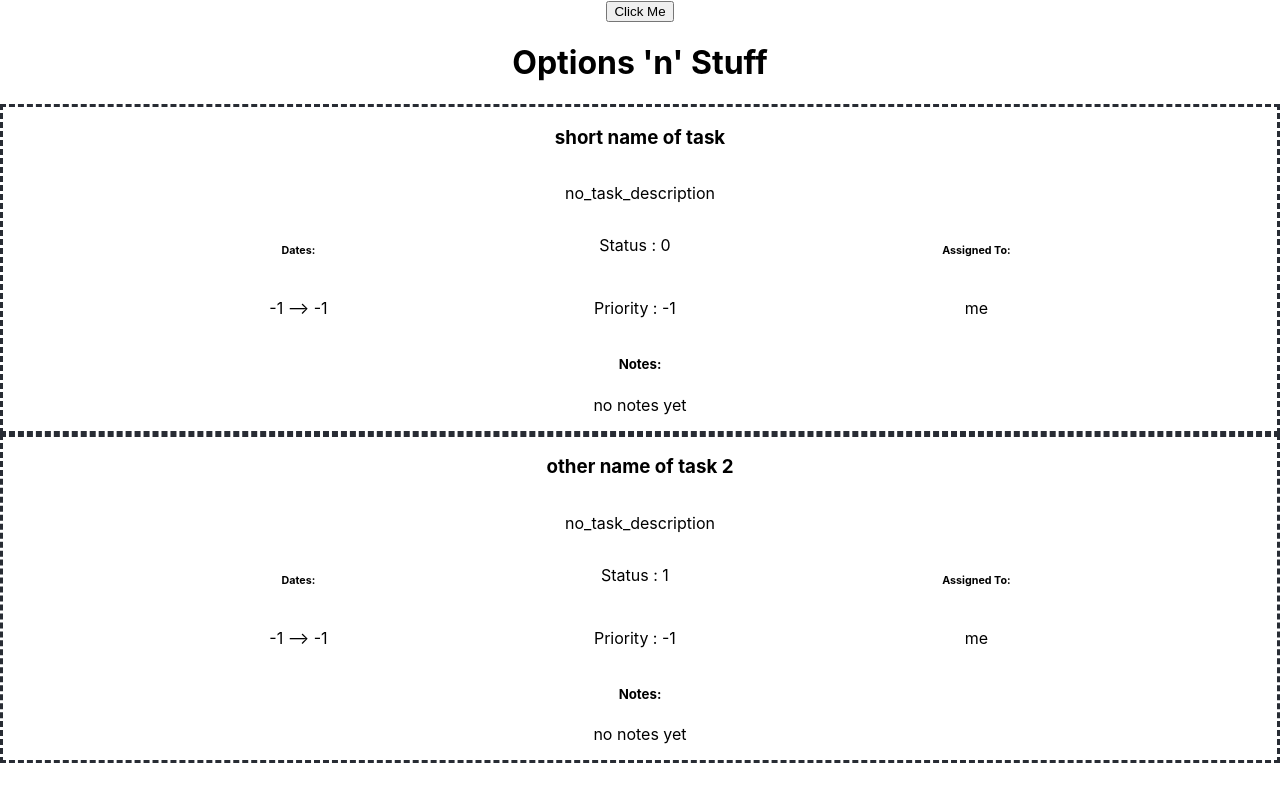
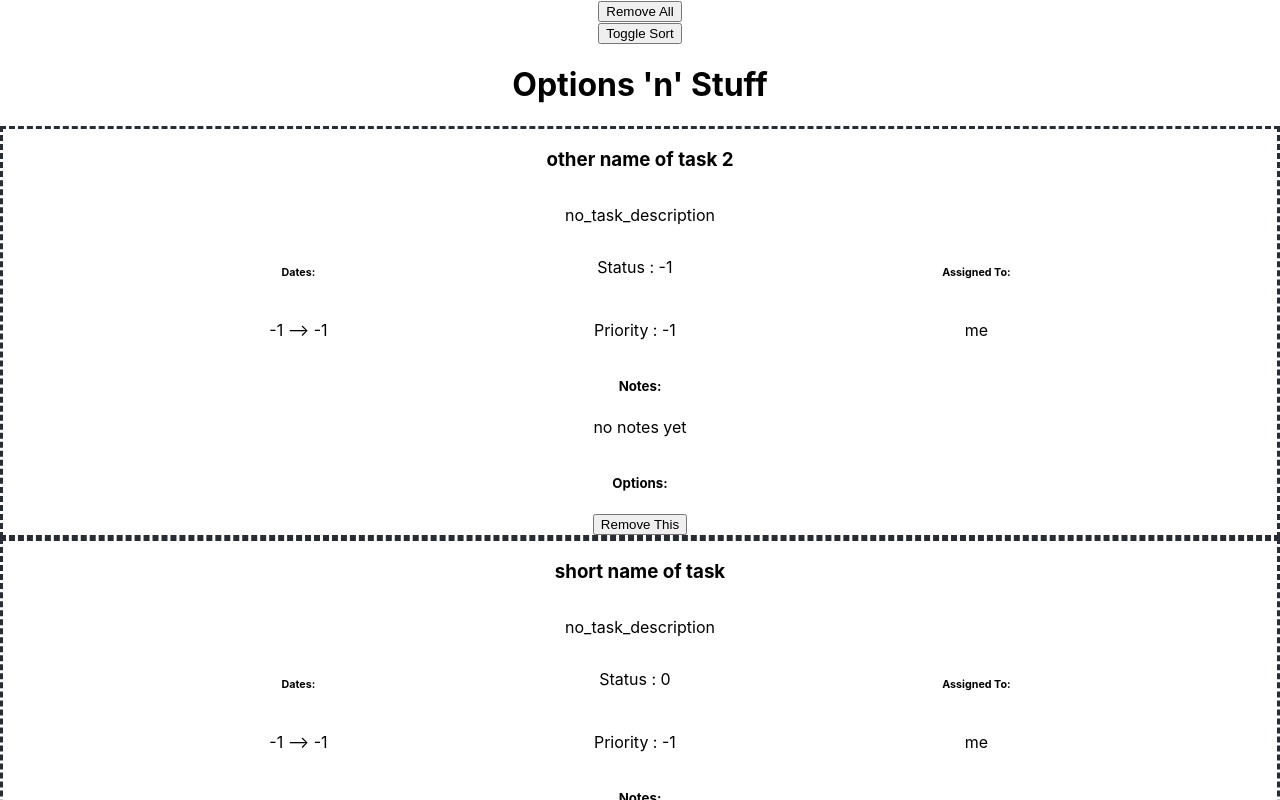
Before and after one commit to TjhaiME/reactGroupProject, a React (Create React App) app: page / in a window 1280 px wide. Shown: the top 800 px of the page. Built offline with nearby package versions, Linux system fonts and the light colour scheme.

Commit message:
added sort and updated and used button component for all buttons

```diff
--- a/src/App.jsx
+++ b/src/App.jsx
@@ -5,6 +5,7 @@ import { useState } from 'react';
 import ReactButton from './Button';
 
 
+//let sortUpdated = false
 
 let initialTasks = {
   //FOR TESTING!!!!
@@ -25,6 +26,16 @@ let initialTasks = {
     "dateAdded" : -1,
     "priority" : -1, // NO PRIORITY
     "status" : 1, //nothing done yet, various states including: in-progress, completed, review
+    "assignedTo" : "me",//default
+    "notes" : "no notes yet"
+  },
+  "2" : {
+    "name" : "other name of task 2",
+    "description" : "no_task_description",
+    "dateDue" : -1, //-1 means NO DUE DATE, everyother number represents milliseconds since 1960 or whatever it is
+    "dateAdded" : -1,
+    "priority" : -1, // NO PRIORITY
+    "status" : -1, //nothing done yet, various states including: in-progress, completed, review
     "assignedTo" : "me",//default
     "notes" : "no notes yet"
   },
@@ -55,6 +66,7 @@ function App() {
   let [tasks, setTasks] = useState(initialTasks) //let tasks = {}
   //let isSorted = true
   let [isSorted,setIsSorted] = useState(true)
+  //sortUpdated = true
 
 
 
@@ -62,7 +74,7 @@ function App() {
 
   ///////////////////////////////////////
   //    Sorting        //
-  function get_sorted_keys(whatProperty="status"){
+  function get_sorted_keys(sortBool, whatProperty="status"){
 
     function compareStatus(a, b) {
       if (a.status < b.status) {
@@ -73,19 +85,41 @@ function App() {
       // a must be equal to b
       return 0;
     }
-
+    function compareKeys(a, b) {
+      if (parseInt(a.key) < parseInt(b.key)) {
+        return -1;
+      } else if (parseInt(a.key) > parseInt(b.key)) {
+        return 1;
+      }
+      // a must be equal to b
+      return 0;
+    }
     //could have other ones for priority etc
     let newObjs = []
-    for(let objKey of Object.keys(tasks)){
+    //for(let objKey of Object.keys(tasks)){
+    for(let index = 0; index < Object.keys(tasks).length; index++){
+      let objKey = Object.keys(tasks)[index]
       newObjs.push({})
-      newObjs[objKey]["status"] = tasks[objKey].status
-      newObjs[objKey]["key"] = objKey
+
+      //ADDING 2 CONSOLE LOGS FIXED A BUG....
+      //PERHAPS IT IS AN ASYNC ISSUE
+      console.log("key = ",objKey,", this task = ")
+      console.log(tasks[objKey])
+
+      newObjs[index]["status"] = tasks[objKey].status
+      newObjs[index]["key"] = objKey
     }
-    const sortedTempObjs = newObjs.toSorted(compareStatus)
+    let sortedTempObjs = []
+    if (sortBool == true){
+      sortedTempObjs = newObjs.toSorted(compareStatus)
+    }else{
+      sortedTempObjs = newObjs.toSorted(compareKeys)
+    }
     let sortedKeys = []
     for(let tempObj of sortedTempObjs){
       sortedKeys.push(tempObj.key)
     }
+
 
     return sortedKeys
   }////////////////////////////////////////
@@ -102,39 +136,57 @@ function App() {
   // }
 
 
+///////////////////////////////////////////////////////////////////////////
+//         Button functions
+//////////////////////////////////////////////
 
-
-  function add_task(taskElement){
+  const add_task = (taskElement) => {
     let newTasks = structuredClone(tasks)
     newTasks[String(nextID)] = taskElement //add new task
     setTasks(newTasks) //save to state variable
     nextID += 1
+    //make taskElement with from then use this function
   }
-  function remove_task(taskKey){
+  const remove_task = (taskKey) => {
+    // let sortBool = isSorted
+    // setIsSorted(false)
+    //some reason it doesnt work when isSorted == true
+
     let newTasks = structuredClone(tasks)
     delete newTasks[taskKey]
     setTasks(newTasks) //save to state variable
+
+    //setIsSorted(sortBool)
     //nextID += 1
   }
-  function remove_all_tasks(){
+  const remove_all_tasks = () => {
     console.log("deleting all tasks = ")
     console.log(tasks)
-    for (let taskKey of Object.keys(tasks)){
-      remove_task(taskKey)
-    }
+    // for (let taskKey of Object.keys(tasks)){
+    //   remove_task(taskKey)
+    // }
+    setTasks({})
     console.log("after deleting tasks = ")
     console.log(tasks)
   }
 
-
+///////////////////////////////////////////////////////////////////////////
 
 
   function get_actualTasksJSX(){
     let tasksJSX = []
 
     let orderedKeys = Object.keys(tasks)//unorderedKeys
+    if (orderedKeys.length == 0){
+      return <></> //null jsx
+    }
+
+    // if (sortUpdated == true){
+    //   sortUpdated = false
+    //   //testing if its an ansync issue
+    // }
     if (isSorted == true){
-      orderedKeys = get_sorted_keys()
+      orderedKeys = get_sorted_keys(true)
     }
     for(let taskKey of orderedKeys){ //tasks is an object
       const newTaskJSX = get_single_task_JSX(taskKey)
@@ -170,6 +222,11 @@ function App() {
         <div className='task_notes'>
           <h5>Notes:</h5>
           <p>{tasks[taskKey].notes}</p>
+        </div>
+
+        <div className='task_options'>
+          <h5>Options:</h5>
+          <ReactButton buttonFunc={remove_task} argument={taskKey} name={"Remove This"}/>
         </div>
 
       </div>
@@ -237,14 +294,16 @@ function App() {
   let toDoAppJSX = get_website_structure()
 
 
-  const button_clearAll = () => {
-    remove_all_tasks()
+  const button_toggleSort = () => {
+    setIsSorted(prev => !prev)
   }
 
   //RETURN APP.JSX
   return (
     <div className="App">
-      <ReactButton buttonFunc={button_clearAll}/>
+      {/* <ReactButton buttonFunc={button_clearAll}/> */}
+      <ReactButton buttonFunc={remove_all_tasks} argument={undefined} name={"Remove All"}/>
+      <ReactButton buttonFunc={button_toggleSort} argument={undefined} name={"Toggle Sort"}/>
       {toDoAppJSX}
       {/* <Custom_Task_Component/> */}
     </div>
--- a/src/Button.jsx
+++ b/src/Button.jsx
@@ -2,13 +2,33 @@
 //https://www.freecodecamp.org/news/how-to-use-props-in-react/
 
 import * as React from 'react'
+import { useEffect } from 'react'
 
 function ReactButton(props){
     const buttonFunc = props.buttonFunc
+    const argument = props.argument
+    const name = props.name
+
+    // useEffect(() => {
+    //     if (argument != undefined){
+
+    //         return (
+    //             <div>
+    //                 <button onClick={buttonFunc(argument)}>
+    //                     {name}
+    //                 </button>
+    //             </div>
+    //         )
+
+    //     }
+    //   }, []
+    // );
+
+//else: buttonFunc(argument)
     return (
         <div>
-            <button onClick={buttonFunc}>
-                Click Me
+            <button onClick={() => {return buttonFunc(argument)}}>
+                {name}
             </button>
         </div>
     )
```
Also changed, not shown: src/BUGS.txt (added).
